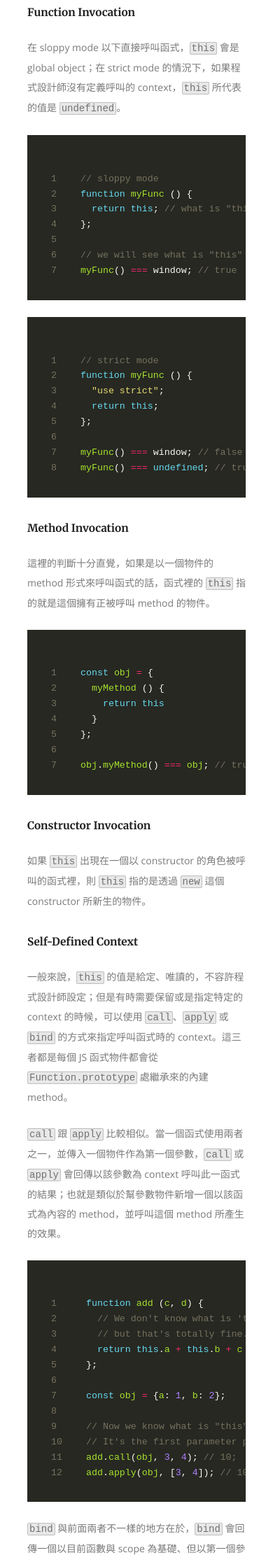
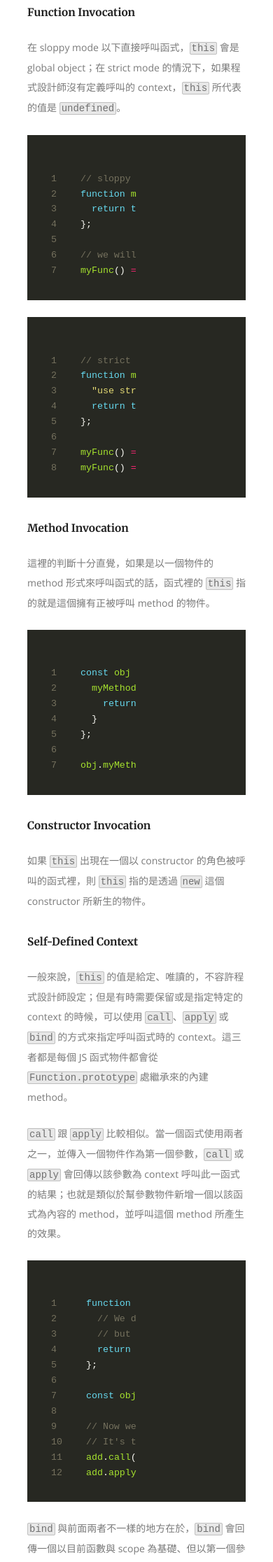
Before and after one commit to wendyyuchensun/wendyyuchensun.github.io, a Jekyll site: the page built from _posts/2017-04-30-invocation-context.md, in a window 390 px wide. Shown: the part 607-2839 px from the top of the page at 70% size. Built offline with Jekyll 4.4.1, drawn with Linux system fonts in a browser that asks for light colours; comment, search, counter and statistics services are not loaded; some of the changed text lies outside the part shown.

Commit message:
Fix syntax-highlighter on mobile

```diff
--- a/_posts/2017-04-30-invocation-context.md
+++ b/_posts/2017-04-30-invocation-context.md
@@ -71,7 +71,7 @@
 
 const obj = {a: 1, b: 2};
 
-// Now we know what is "this".
+// Now we know what "this" is.
 // It's the first parameter passed into call/apply.
 add.call(obj, 3, 4); // 10;
 add.apply(obj, [3, 4]); // 10
--- a/css/style.sass
+++ b/css/style.sass
@@ -124,6 +124,8 @@
 @media screen and (max-width: 768px)
   .container
     width: 80vw
+  pre
+    width: 50%
 
 @media screen and (max-width: 375px)
   #contact-btns
```
